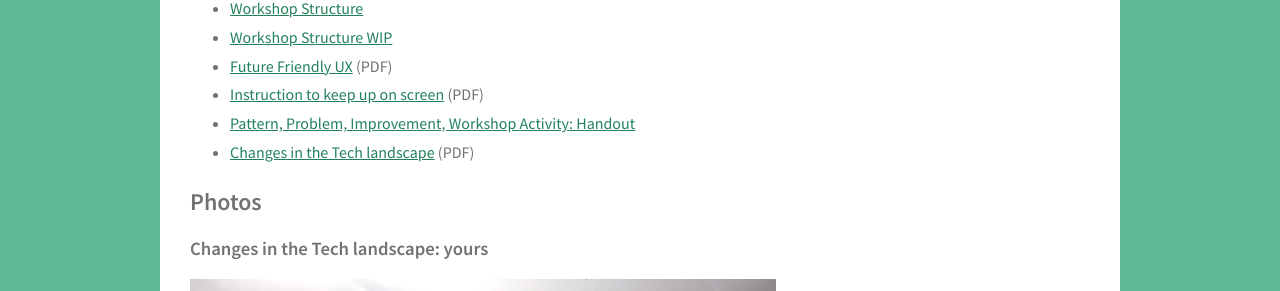
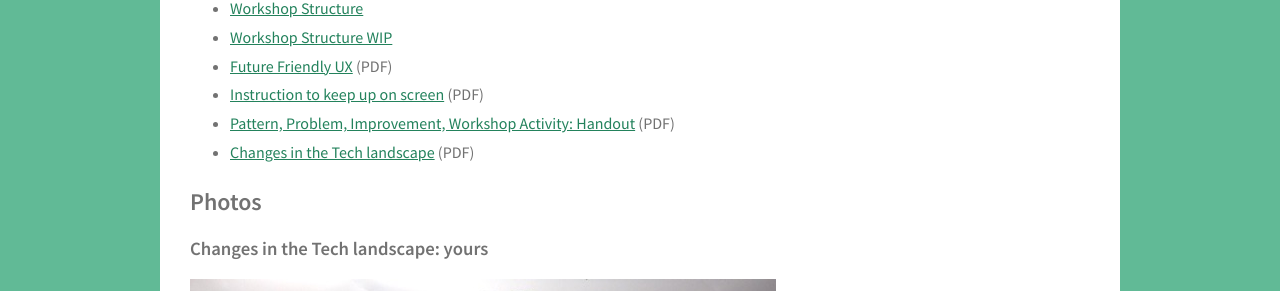
Before and after one commit to CTFEDs/UXSouthAfrica2015Workshop, a Jekyll site: the page built from index.md, in a window 1280 px wide and 900 px high. Shown: the part 228-519 px from the top of the window. Built offline with Jekyll 4.4.1, drawn with Linux system fonts in a browser that asks for light colours.

Commit message:
Final fix for links

```diff
--- a/index.md
+++ b/index.md
@@ -7,7 +7,7 @@ title: UX South Africa 2015 Workshop
 * [Workshop Structure WIP](workshop-structure-wip.html)
 * [Future Friendly UX](future-friendly-deck.pdf) (PDF)
 * [Instruction to keep up on screen](instructions-to-keep-up-on-screen.pdf) (PDF)
-* [Pattern, Problem, Improvement, Workshop Activity: Handout](ppiw.html)
+* [Pattern, Problem, Improvement, Workshop Activity: Handout](print/pattern-problem-principles-activity-handout.pdf) (PDF)
 * [Changes in the Tech landscape](print/changes.pdf) (PDF)
 
 ## Photos
```
